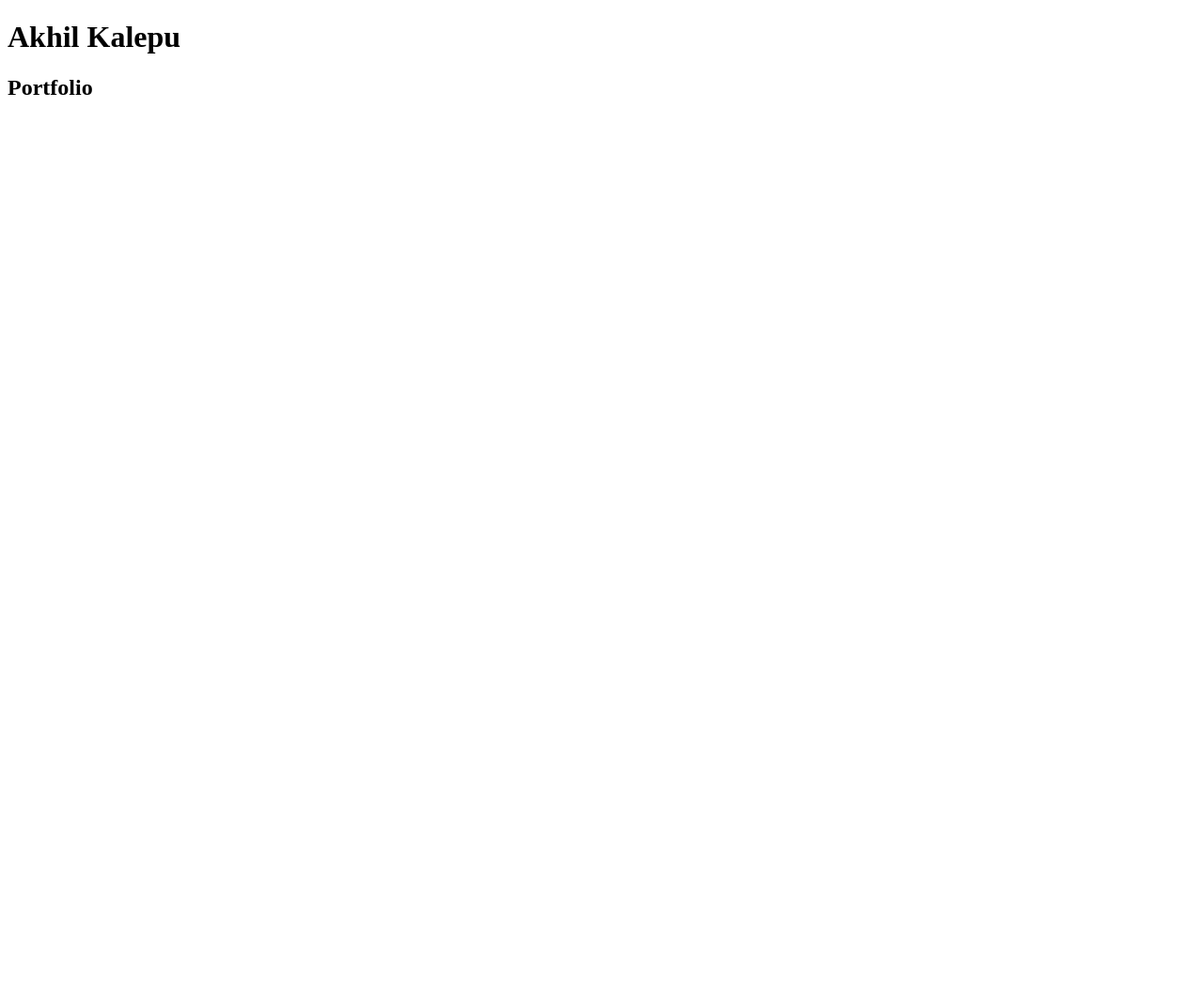
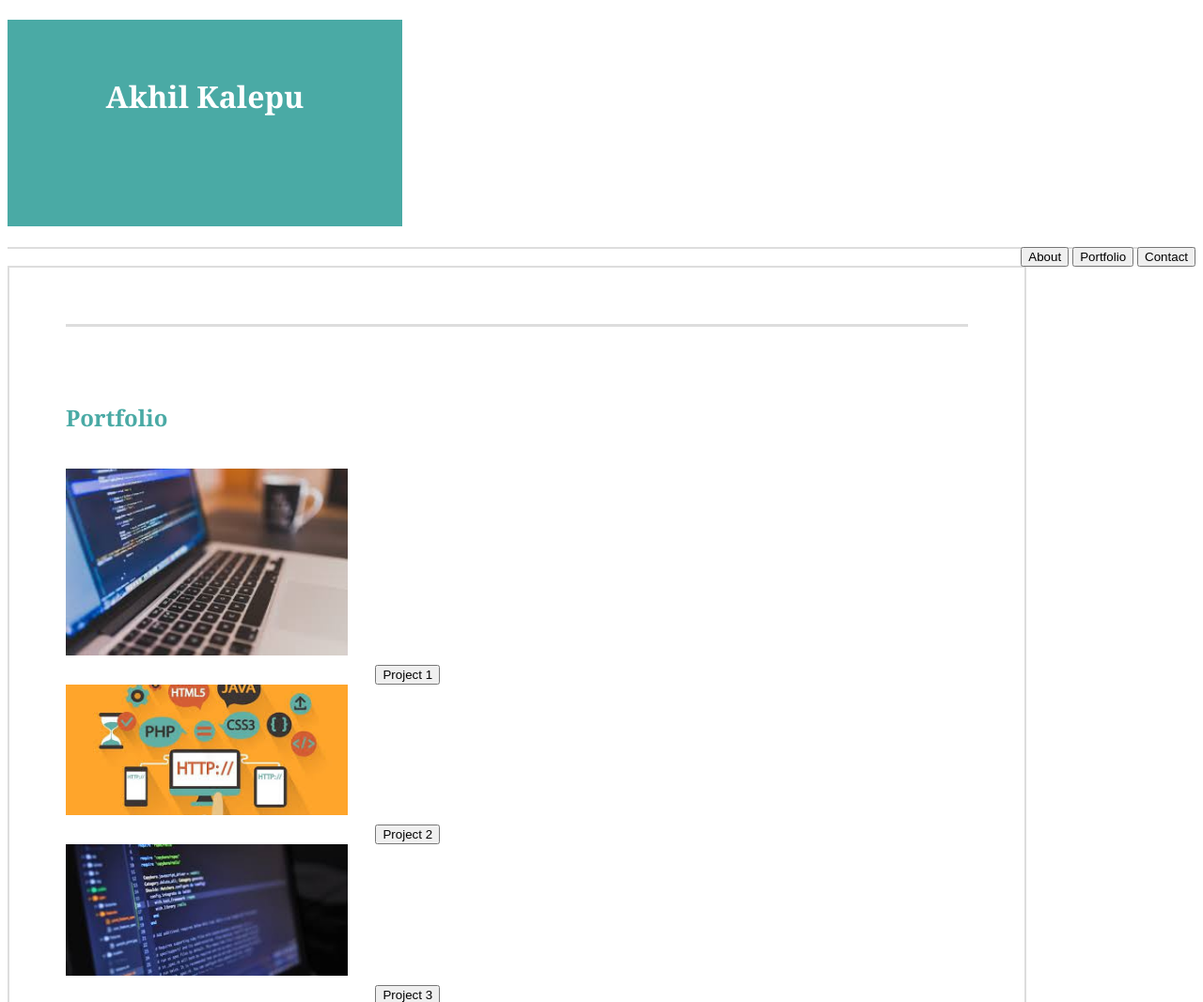
Before and after one commit to akhilkalepu/Basic-Portfolio, a plain HTML site: page portfolio.html in a window 1280 px wide. Shown: the top 1067 px of the page at 94% size. Before the commit the page ends 800 px from the top, so only its background shows below. Drawn offline with Linux system fonts and the light colour scheme.

Commit message:
initial site files

```diff
--- a/assets/css/style.css
+++ b/assets/css/style.css
@@ -0,0 +1,64 @@
+
+.header {
+    border-bottom: 2px #dddddd;
+    border-bottom-style: solid;
+ }
+
+        .name {
+            font-family: Georgia, 'Times New Roman', Times, serif;
+            color: white;
+            text-align: center;
+
+            background-color: #4aaaa5;
+            width: 300px;
+            height: 100px;
+
+            padding: 60px;
+            padding-top:
+        }
+
+        .buttons {
+            float: right;
+        }
+
+.box {
+    width: 960px;
+
+    border: 2px #dddddd;
+    border-style: solid;
+    padding: 60px;
+}
+
+        .box h1 {
+            font-family: Georgia, 'Times New Roman', Times, serif;
+            color: #4aaaa5;
+        }
+
+        .box img {
+            width: 300px;
+
+            padding-right: 25px;
+            padding-bottom: 25px;
+        }
+
+        .main {
+            font-family: 'Arial', 'Helvetica Neue', Helvetica, sans-serif;
+            color: #777777;
+
+            border-top: 3px #dddddd;
+            border-top-style: solid;
+            padding-top: 60px;
+        }
+
+.footer {
+    font-family: 'Arial', 'Helvetica Neue', Helvetica, sans-serif;
+    text-align: center;
+    color: #ffffff;
+
+    background-color: #666666;
+    height: 75px;
+
+    border-top: 8px #4aaaa5;
+    border-top-style: solid;
+    margin-top: 100px;
+}
--- a/portfolio.html
+++ b/portfolio.html
@@ -2,22 +2,71 @@
 <html>
 
 <head>
+
     <title>Portfolio</title>
+    <link rel="stylesheet" type="text/css" href="assets/css/style.css">
 
 </head>
 
 <body>
-    <header>
-        <h1 class="header">Akhil Kalepu</h1>
+
+    <header class="header">
+
+        <h1 class="name">Akhil Kalepu</h1>
+
+        <div class="buttons">
+            <button class="link">About</button>
+            <button class="link">Portfolio</button>
+            <button class="link">Contact</button>
+        </div>
+
     </header>
 
-    <section class="section">
+    <br>
 
-        <h1>Portfolio</h1>
+    <section class="box">
 
-        <br>
+        <div class="main">
+
+            <h1>Portfolio</h1>
+
+            <br>
+
+            <div class="portfolio_link">
+                <img src="assets/images/portfolio 1.jpeg" width="300px" alt="laptop">
+                <button class="btn">Project 1</button>
+            </div>
+
+            <div class="portfolio_link">
+                <img src="assets/images/portfolio 2.jpeg" width="300px" alt="web developer">
+                <button class="btn">Project 2</button>
+            </div>
+
+            <div class="portfolio_link">
+                <img src="assets/images/portfolio 3.jpeg" width="300px" alt="visual studio code">
+                <button class="btn">Project 3</button>
+            </div>
+
+            <div class="portfolio_link">
+                <img src="assets/images/portfolio 4.jpeg" width="300px" alt="coding">
+                <button class="btn">Project 4</button>
+            </div>
+
+            <div class="portfolio_link">
+                <img src="assets/images/portfolio 5.jpeg" width="300px" alt="computer code">
+                <button class="btn">Project 5</button>
+            </div>
+
+        </div>
 
     </section>
+
 </body>
 
+<footer class="footer">
+
+        <p>Copyright ©</p>
+
+</footer>
+
 </html>
```
Also changed, not shown: contact.html (+24 -4 lines), index.html (+26 -6 lines), assets/images/portfolio 1.jpeg (added), assets/images/portfolio 2.jpeg (added), assets/images/portfolio 3.jpeg (added), assets/images/portfolio 4.jpeg (added), assets/images/portfolio 5.jpeg (added).
